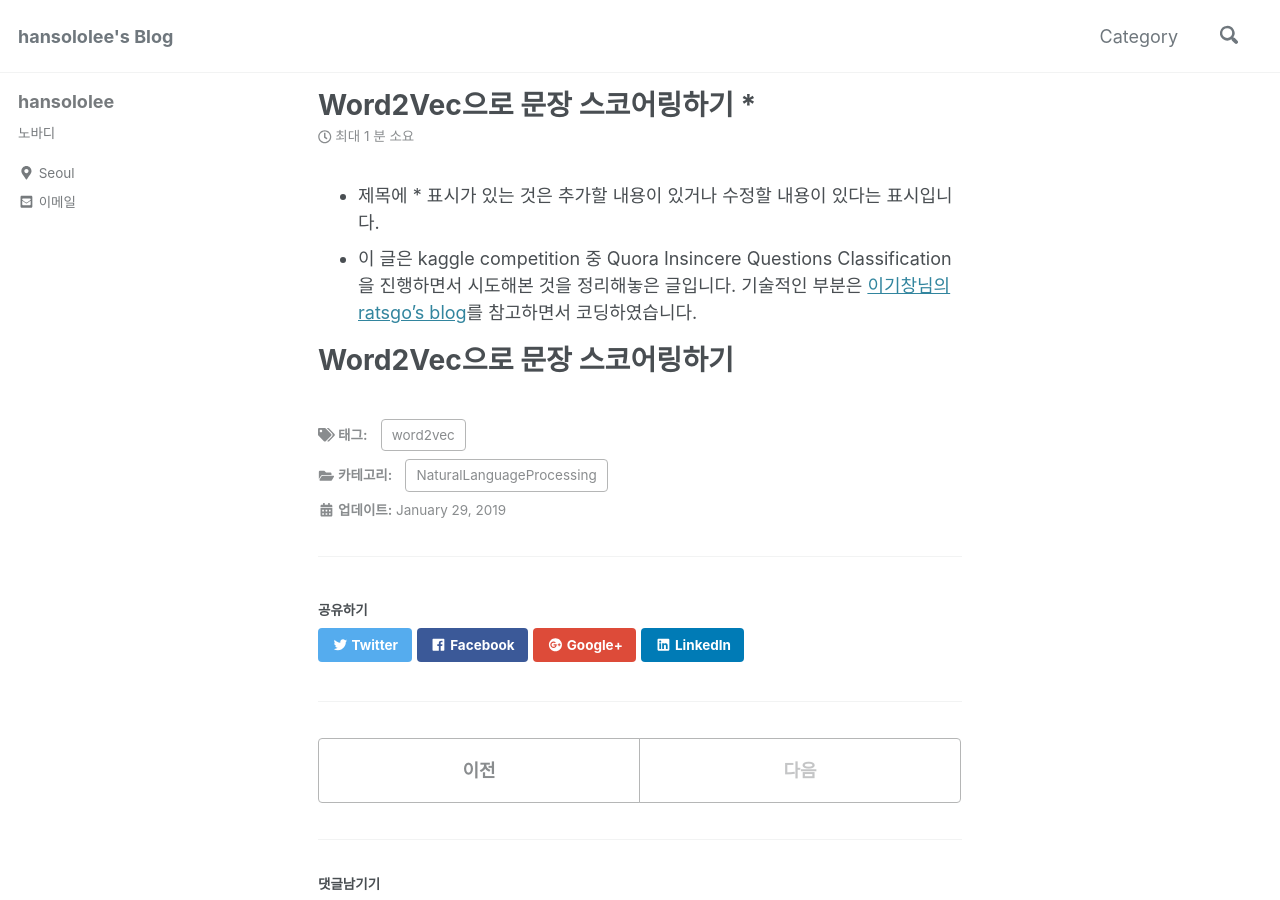
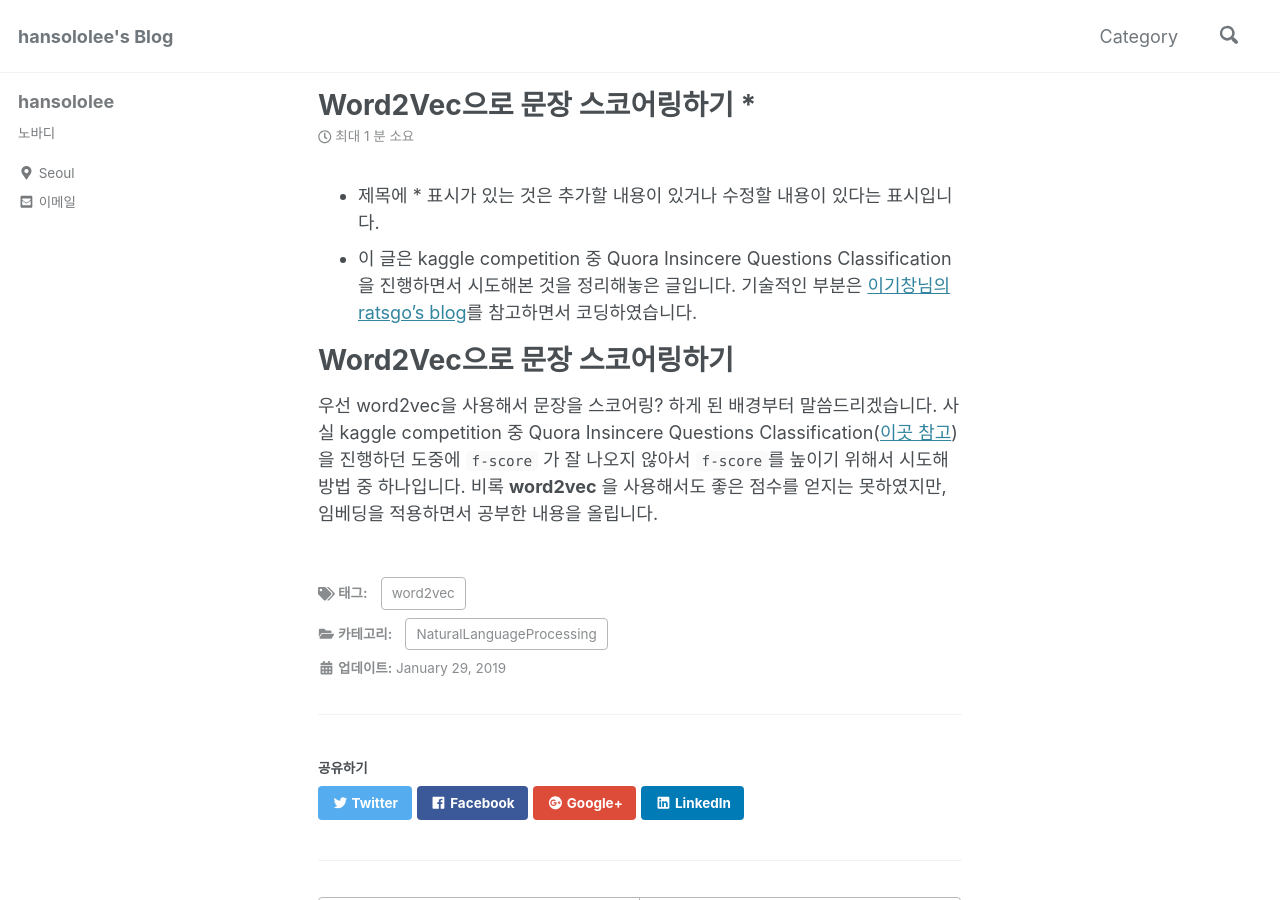
Before and after one commit to arisongha/hansololee.github.io, a Jekyll site: the page built from _posts/2019-01-29-word2vec_withcode.md, in a window 1280 px wide and 900 px high. Built offline with Jekyll 4.4.1, drawn with Linux system fonts in a browser that asks for light colours; cached includes are drawn as plain includes; nearby versions of some CDN libraries.

Commit message:
Update 2019-01-29-word2vec_withcode.md

```diff
--- a/_posts/2019-01-29-word2vec_withcode.md
+++ b/_posts/2019-01-29-word2vec_withcode.md
@@ -12,3 +12,5 @@ categories:
 
 
 # Word2Vec으로 문장 스코어링하기
+
+우선 word2vec을 사용해서 문장을 스코어링? 하게 된 배경부터 말씀드리겠습니다. 사실 kaggle competition 중 Quora Insincere Questions Classification(<a href="https://github.com/hansololee/data-science-school/tree/master/project/quora_insincere_questions_classification">이곳 참고</a>)을 진행하던 도중에 `f-score` 가 잘 나오지 않아서 `f-score`를 높이기 위해서 시도해 방법 중 하나입니다. 비록 **word2vec** 을 사용해서도 좋은 점수를 얻지는 못하였지만, 임베딩을 적용하면서 공부한 내용을 올립니다.
```
